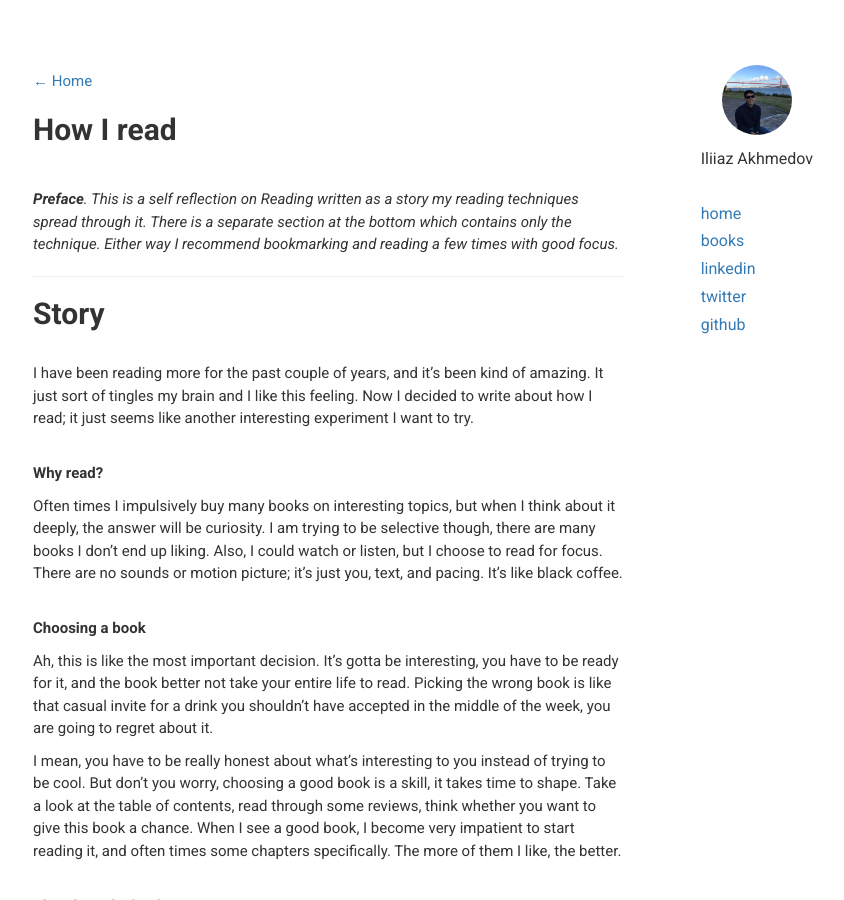
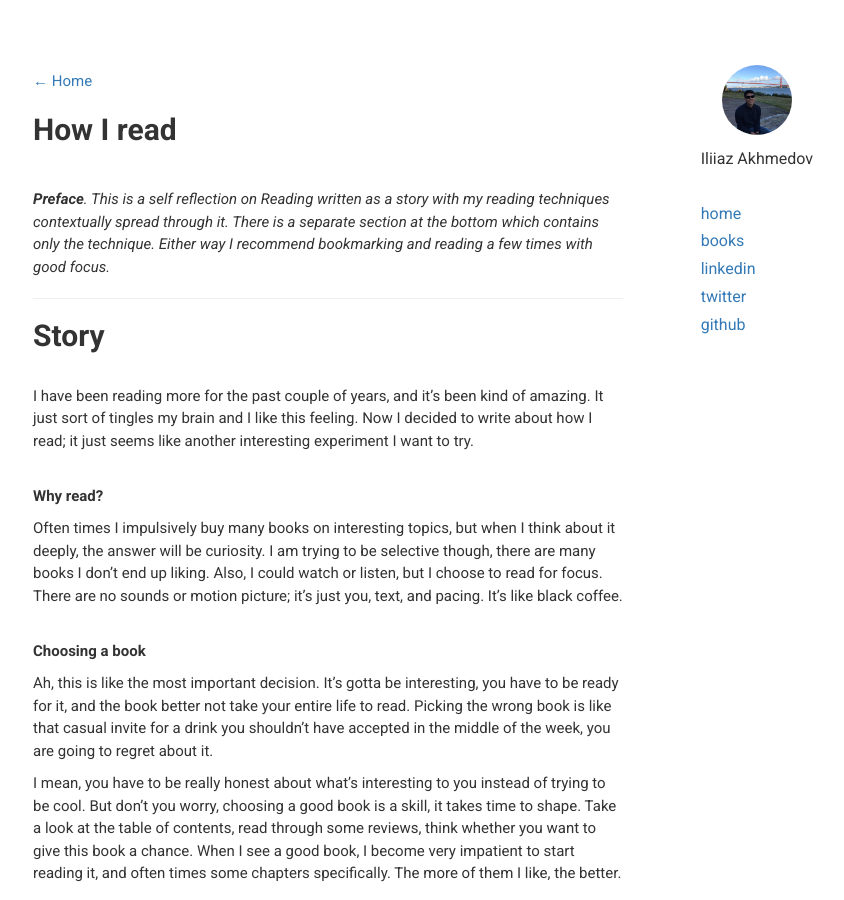
Before and after one commit to ianomad/ianomad.github.io, a Jekyll site: the page built from _posts/2023-10-25-How-I-Read.md, in a window 1280 px wide and 900 px high. Shown: the whole window, without its empty margins (222-1066 px from the left). Built offline with Jekyll 4.4.1, drawn with Linux system fonts in a browser that asks for light colours; nearby versions of some CDN libraries.

Commit message:
Update 2023-10-25-How-I-Read.md

```diff
--- a/_posts/2023-10-25-How-I-Read.md
+++ b/_posts/2023-10-25-How-I-Read.md
@@ -10,7 +10,7 @@ excerpt: "This is a self reflection on Reading"
 
 <br />
 
-<i>**Preface**. This is a self reflection on Reading written as a story my reading techniques spread through it.
+<i>**Preface**. This is a self reflection on Reading written as a story with my reading techniques contextually spread through it.
 There is a separate section at the bottom which contains only the technique. Either way I recommend bookmarking and reading a few times with good focus.</i>
 
 ---
```
